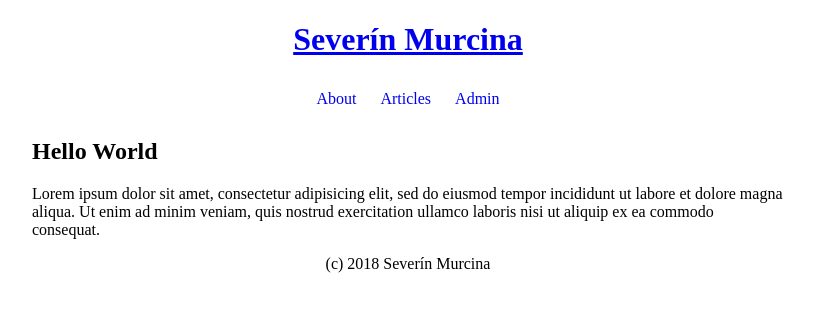
After one commit to ViktorMhk/flask_project, a Flask app: page /articles/1 in a window 1280 px wide. The commit adds this page. Shown: the top 312 px of the page, without its empty margins (232-1046 px from the left). Run offline with Flask 2, Linux system fonts and the light colour scheme.

Commit message:
Added jinja templates

```diff
--- a/ndblog/app.py
+++ b/ndblog/app.py
@@ -1,5 +1,7 @@
 from flask import Flask
 from flask import render_template
+
+from .database import articles
 
 flask_app = Flask(__name__)
 
@@ -17,4 +19,12 @@ def view_admin():
 
 @flask_app.route("/articles/")
 def view_articles():
-    return render_template("articles.jinja")
+    return render_template("articles.jinja", articles=articles.items())
+
+@flask_app.route("/articles/<int:art_id>")
+def view_article(art_id):
+    article = articles.get(art_id)
+    if article:
+        return render_template("article.jinja", article=article)
+    else:
+        return render_template("article_not_found.jinja", art_id=art_id)
--- /dev/null
+++ b/ndblog/database.py
@@ -0,0 +1,18 @@
+articles = {
+            1 : {
+                "title" : "Hello World",
+                "content" : "Lorem ipsum dolor sit amet, consectetur adipisicing elit, sed do eiusmod tempor incididunt ut labore et dolore magna aliqua. Ut enim ad minim veniam, quis nostrud exercitation ullamco laboris nisi ut aliquip ex ea commodo consequat."
+                },
+            2 : {
+                "title" : "Hello World",
+                "content" : "Lorem ipsum dolor sit amet, consectetur adipisicing elit, sed do eiusmod tempor incididunt ut labore et dolore magna aliqua. Ut enim ad minim veniam, quis nostrud exercitation ullamco laboris nisi ut aliquip ex ea commodo consequat."
+                },
+            3 : {
+                "title" : "Hello World",
+                "content" : "Lorem ipsum dolor sit amet, consectetur adipisicing elit, sed do eiusmod tempor incididunt ut labore et dolore magna aliqua. Ut enim ad minim veniam, quis nostrud exercitation ullamco laboris nisi ut aliquip ex ea commodo consequat."
+                },
+            4 : {
+                "title" : "Hello World",
+                "content" : "Lorem ipsum dolor sit amet, consectetur adipisicing elit, sed do eiusmod tempor incididunt ut labore et dolore magna aliqua. Ut enim ad minim veniam, quis nostrud exercitation ullamco laboris nisi ut aliquip ex ea commodo consequat."
+                }
+        }
--- /dev/null
+++ b/ndblog/templates/_footer.jinja
@@ -0,0 +1,5 @@
+<footer>
+    <p>
+        (c) 2018 Severín Murcina
+    </p>
+</footer>
--- /dev/null
+++ b/ndblog/templates/_head.jinja
@@ -0,0 +1 @@
+<link rel="stylesheet" type="text/css" href={{url_for("static", filename="css/main.css")}}>
--- a/ndblog/templates/_main.jinja
+++ b/ndblog/templates/_main.jinja
@@ -3,7 +3,7 @@
 
 <head>
     <title> {% block title %} {% endblock %} </title>
-    <link rel="stylesheet" type="text/css" href={{url_for("static", filename="css/main.css")}}>
+    {% include "_head.jinja" %}
 </head>
 
 <body>
@@ -11,22 +11,12 @@
     <h1> <a href="{{ url_for("view_welcome_page") }}">Severín Murcina</a></h1>
 </header>
 
-<nav>
-    <ul class=nav>
-      <li> <a href="{{ url_for("view_about") }}">About</a></li>
-      <li> <a href="{{ url_for("view_articles") }}">Articles</a></li>
-      <li> <a href="{{ url_for("view_admin") }}">Admin</a></li>
-    </ul>
-</nav>
+{% include "_nav.jinja" %}
 
 <main>
     {% block main %} {% endblock %}
 </main>
 
-<footer>
-    <p>
-        (c) 2018 Severín Murcina
-    </p>
-</footer>
+{% include "_footer.jinja" %}
 </body>
 </html>
--- /dev/null
+++ b/ndblog/templates/_nav.jinja
@@ -0,0 +1,7 @@
+<nav>
+    <ul class=nav>
+      <li> <a href="{{ url_for("view_about") }}">About</a></li>
+      <li> <a href="{{ url_for("view_articles") }}">Articles</a></li>
+      <li> <a href="{{ url_for("view_admin") }}">Admin</a></li>
+    </ul>
+</nav>
--- /dev/null
+++ b/ndblog/templates/article.jinja
@@ -0,0 +1,8 @@
+{% extends "_main.jinja" %}
+
+{% block title %} Article {% endblock %}
+
+{% block main %}
+    <h2> {{ article.title }} </h2>
+    <p> {{ article.content }} </p>
+{% endblock %}
```
Also changed, not shown: ndblog/templates/article_not_found.jinja (added, +14 -0 lines), ndblog/templates/articles.jinja (+12 -1 lines).
